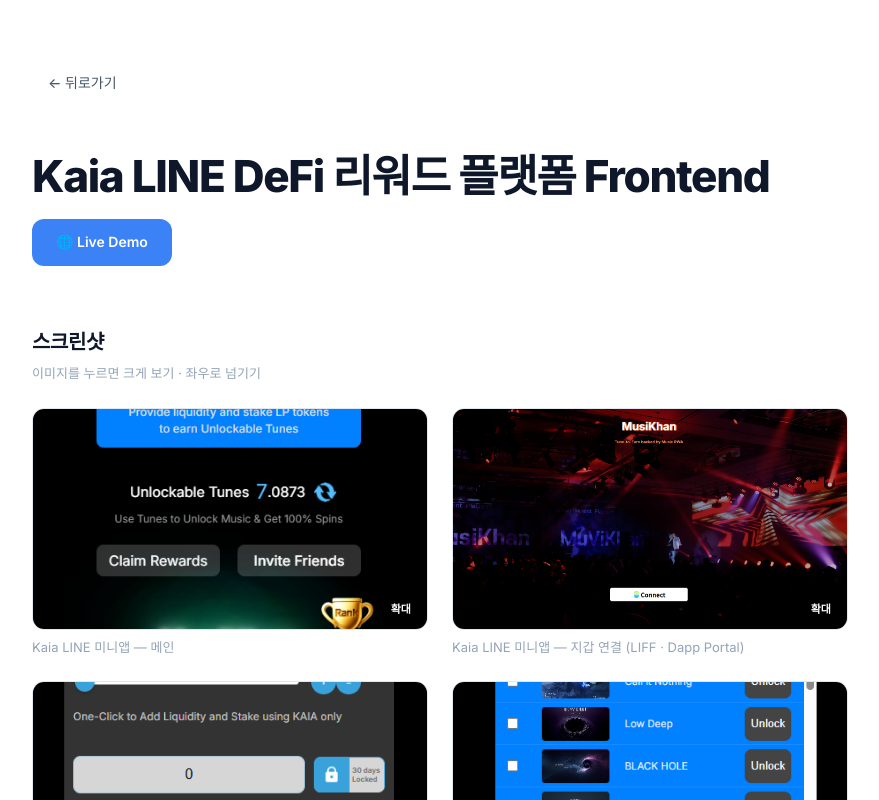
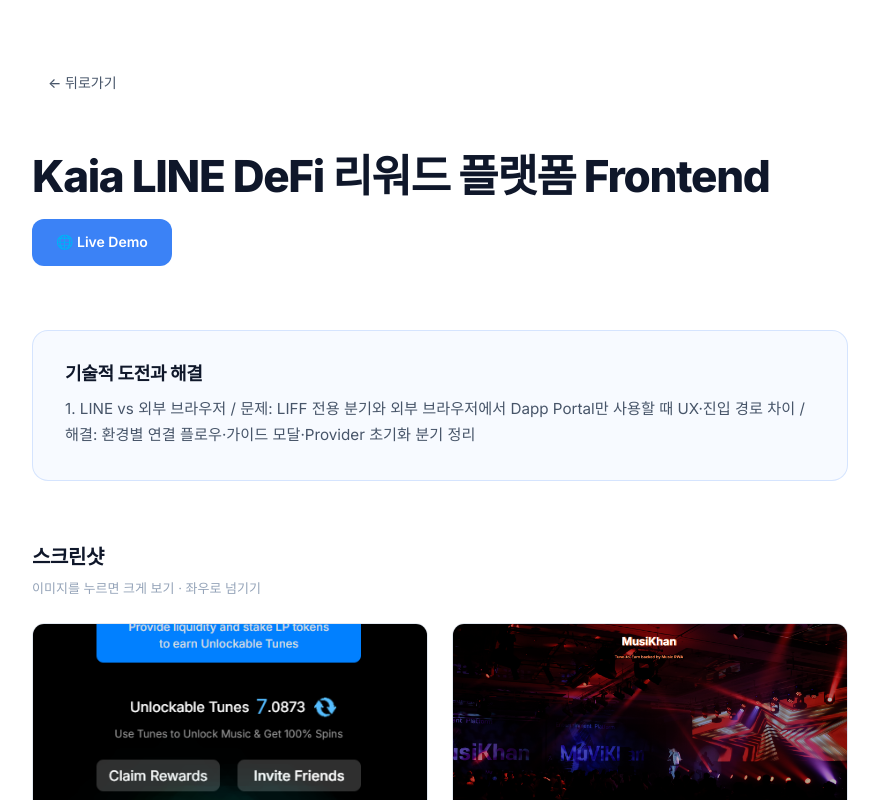
Before and after one commit to taehhh8/taehhh8.github.io, a Next.js app: page /projects/4 in a window 1280 px wide. Shown: the top 800 px of the page, without its empty margins (200-1079 px from the left). Built offline with nearby package versions, Linux system fonts and the light colour scheme.

Commit message:
modify
modify

```diff
--- a/src/components/Projects/ProjectDetail.module.scss
+++ b/src/components/Projects/ProjectDetail.module.scss
@@ -79,6 +79,41 @@
       @include button-primary;
       padding: $spacing-sm $spacing-lg;
       font-size: 0.875rem;
+    }
+  }
+
+  .troubleshooting {
+    margin-bottom: $spacing-3xl;
+    padding: $spacing-xl;
+    border: 1px solid rgba($primary-color, 0.18);
+    border-radius: $radius-xl;
+    background: rgba($primary-color, 0.04);
+
+    [data-theme="dark"] & {
+      border-color: rgba($dark-primary-color, 0.28);
+      background: rgba($dark-primary-color, 0.08);
+    }
+  }
+
+  .sectionTitle {
+    font-size: 1.125rem;
+    font-weight: 700;
+    margin-bottom: $spacing-sm;
+    color: $text-primary;
+
+    [data-theme="dark"] & {
+      color: $dark-text-primary;
+    }
+  }
+
+  .troubleshootingSummary {
+    margin: 0;
+    font-size: 0.95rem;
+    line-height: 1.7;
+    color: $text-secondary;
+
+    [data-theme="dark"] & {
+      color: $dark-text-secondary;
     }
   }
 
--- a/src/components/Projects/ProjectDetail.tsx
+++ b/src/components/Projects/ProjectDetail.tsx
@@ -14,11 +14,52 @@
   readmeContent: string;
 }
 
+function extractTroubleshootingSummary(markdown: string): string {
+  if (!markdown) return '';
+
+  const lines = markdown.split('\n');
+  const headingPattern = /^##\s+/;
+  const targetHeadingPattern =
+    /^##\s*(트러블슈팅|기술적\s*도전|문제\s*해결|Technical\s*Challenges?|Troubleshooting)/i;
+  let collecting = false;
+  const collected: string[] = [];
+
+  for (const rawLine of lines) {
+    const line = rawLine.trim();
+    if (!collecting && targetHeadingPattern.test(line)) {
+      collecting = true;
+      continue;
+    }
+
+    if (collecting && headingPattern.test(line)) {
+      break;
+    }
+
+    if (!collecting || !line) {
+      continue;
+    }
+
+    const normalized = line
+      .replace(/^[-*]\s+/, '')
+      .replace(/^\d+\.\s+/, '')
+      .replace(/\[([^\]]+)\]\([^)]+\)/g, '$1')
+      .replace(/[*`#>]/g, '')
+      .trim();
+
+    if (normalized) {
+      collected.push(normalized);
+    }
+  }
+
+  return collected.slice(0, 3).join(' / ');
+}
+
 const ProjectDetail = ({ project, readmeContent }: ProjectDetailProps) => {
   const shots = project.screenshots ?? [];
   const [lightboxIndex, setLightboxIndex] = useState<number | null>(null);
   const lightboxOpen = lightboxIndex !== null;
   const thumbStripRef = useRef<HTMLDivElement>(null);
+  const troubleshootingSummary = extractTroubleshootingSummary(readmeContent);
 
   const closeLightbox = useCallback(() => setLightboxIndex(null), []);
 
@@ -143,6 +184,19 @@
             )}
           </div>
         </motion.div>
+
+        {troubleshootingSummary && (
+          <motion.section
+            className={styles.troubleshooting}
+            initial={{ opacity: 0, y: 20 }}
+            animate={{ opacity: 1, y: 0 }}
+            transition={{ duration: 0.5, delay: 0.25 }}
+            aria-label="기술적 도전과 해결 요약"
+          >
+            <h2 className={styles.sectionTitle}>기술적 도전과 해결</h2>
+            <p className={styles.troubleshootingSummary}>{troubleshootingSummary}</p>
+          </motion.section>
+        )}
 
         {/* 스크린샷 갤러리 */}
         {shots.length > 0 && (
--- a/src/components/Skills/Skills.tsx
+++ b/src/components/Skills/Skills.tsx
@@ -66,8 +66,7 @@
           animate={isInView ? { opacity: 1, y: 0 } : {}}
           transition={{ duration: 0.6, delay: 0.2 }}
         >
-          다양한 기술 스택으로 구현하며, Cursor로 탐색·리팩터링 효율을 높이고 변경분은 검토·테스트 후
-          반영합니다.
+          제품 관점의 프론트엔드를 구현하며, 복잡한 상태 관리와 운영 이슈를 안정적으로 해결합니다.
         </motion.p>
         <motion.div
           className={styles.categories}
--- a/src/data/projects.ts
+++ b/src/data/projects.ts
@@ -140,6 +140,17 @@
   { image: SajuMbtiInfo3, alt: 'SAJU Viewer — MBTI 정보 3' },
 ];
 
+const descriptionOverrides: Record<number, string> = {
+  1: 'KIP17 기반 NFT 런치패드/세일즈 서비스 프론트엔드를 단독 개발하고 운영했습니다.',
+  2: '멀티체인 DeFi 스테이킹 플랫폼을 구축하며 지갑 연결·예치·보상 플로우를 구현했습니다.',
+  3: 'Telegram Mini App 기반 음악/리워드 서비스를 구현하고 온체인 연동 UX를 개선했습니다.',
+  4: 'Kaia LINE LIFF 기반 미니앱에서 지갑 연결·유동성·리워드 기능을 프론트엔드 중심으로 구현했습니다.',
+  5: 'Internet Computer 블록체인 익스플로러를 개발해 트랜잭션/토큰 조회 경험을 고도화했습니다.',
+  6: 'BeatSwap 서비스의 스왑·스테이킹·오라클 화면을 구축하고 데이터 가시성을 개선했습니다.',
+  7: 'AUG Token 서비스의 웹/모바일 예치 플로우를 개발해 사용자 온보딩을 단순화했습니다.',
+  8: 'Saju Viewer 개인 프로젝트에서 검색 기반 결과 페이지와 정보 탐색 UX를 설계·구현했습니다.',
+};
+
 /**
  * README 파일에서 프로젝트 정보를 읽어옵니다
  * 빌드 타임에 실행되어 정적 데이터를 생성합니다
@@ -152,7 +163,7 @@
     const base: Project = {
       id: config.id,
       title: readmeData.title || `프로젝트 ${config.id}`,
-      description: readmeData.description || '설명이 없습니다.',
+      description: descriptionOverrides[config.id] || readmeData.description || '설명이 없습니다.',
       technologies: readmeData.technologies.length > 0
         ? readmeData.technologies
         : [],
--- a/src/utils/readmeParser.ts
+++ b/src/utils/readmeParser.ts
@@ -236,8 +236,8 @@
     }
   }
 
-  // 중복 제거 및 최대 15개로 제한
-  result.technologies = [...new Set(result.technologies)].slice(0, 15);
+  // 중복 제거 및 핵심 기술만 최대 6개 노출
+  result.technologies = [...new Set(result.technologies)].slice(0, 6);
 
   // 코드 블록에서 언어 추출 (fallback) - bash, sh 등은 제외
   if (result.technologies.length === 0) {
```
Also changed, not shown: src/components/About/About.tsx (+11 -11 lines), src/components/Experience/Experience.tsx (+6 -5 lines), src/components/Hero/Hero.tsx (+4 -4 lines).
